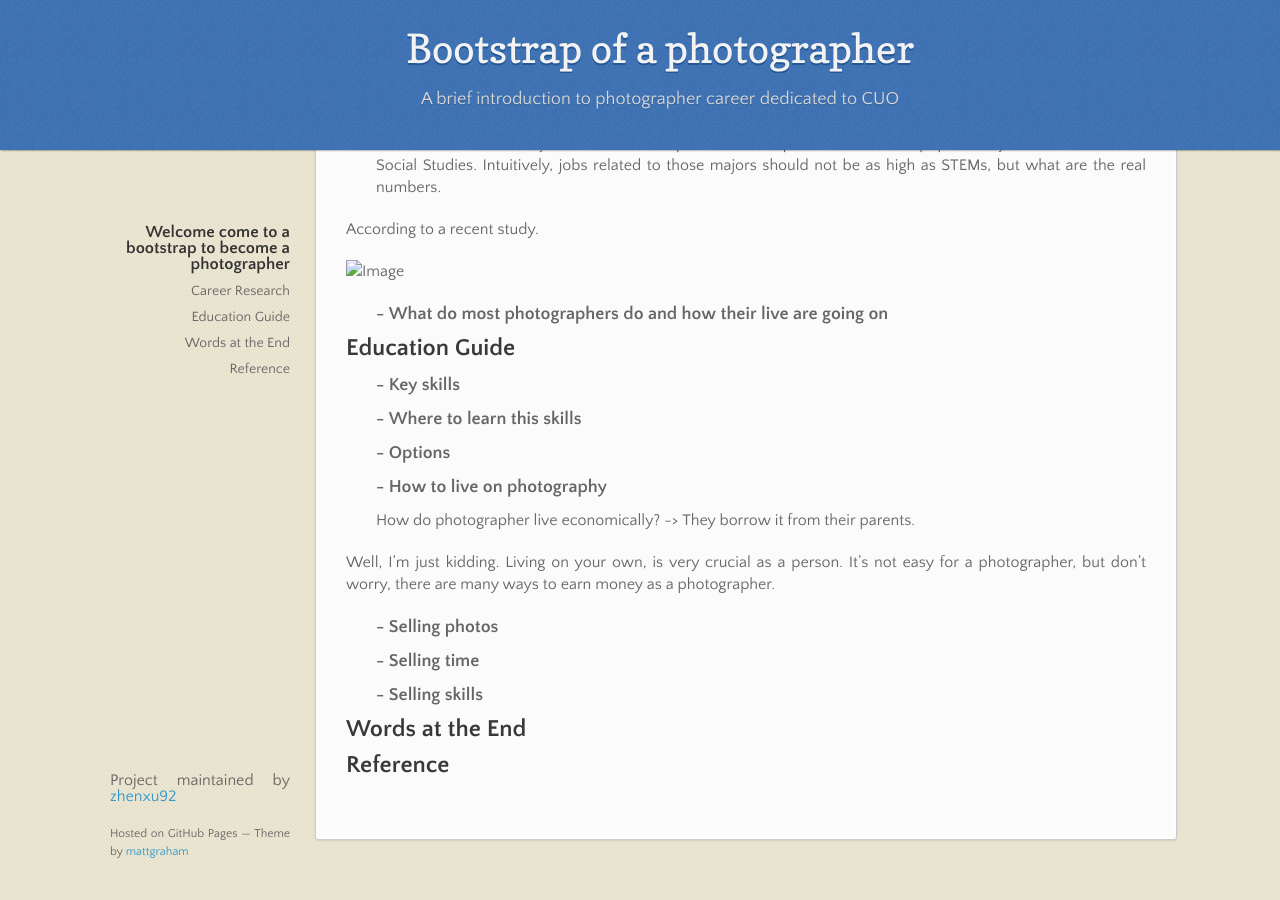
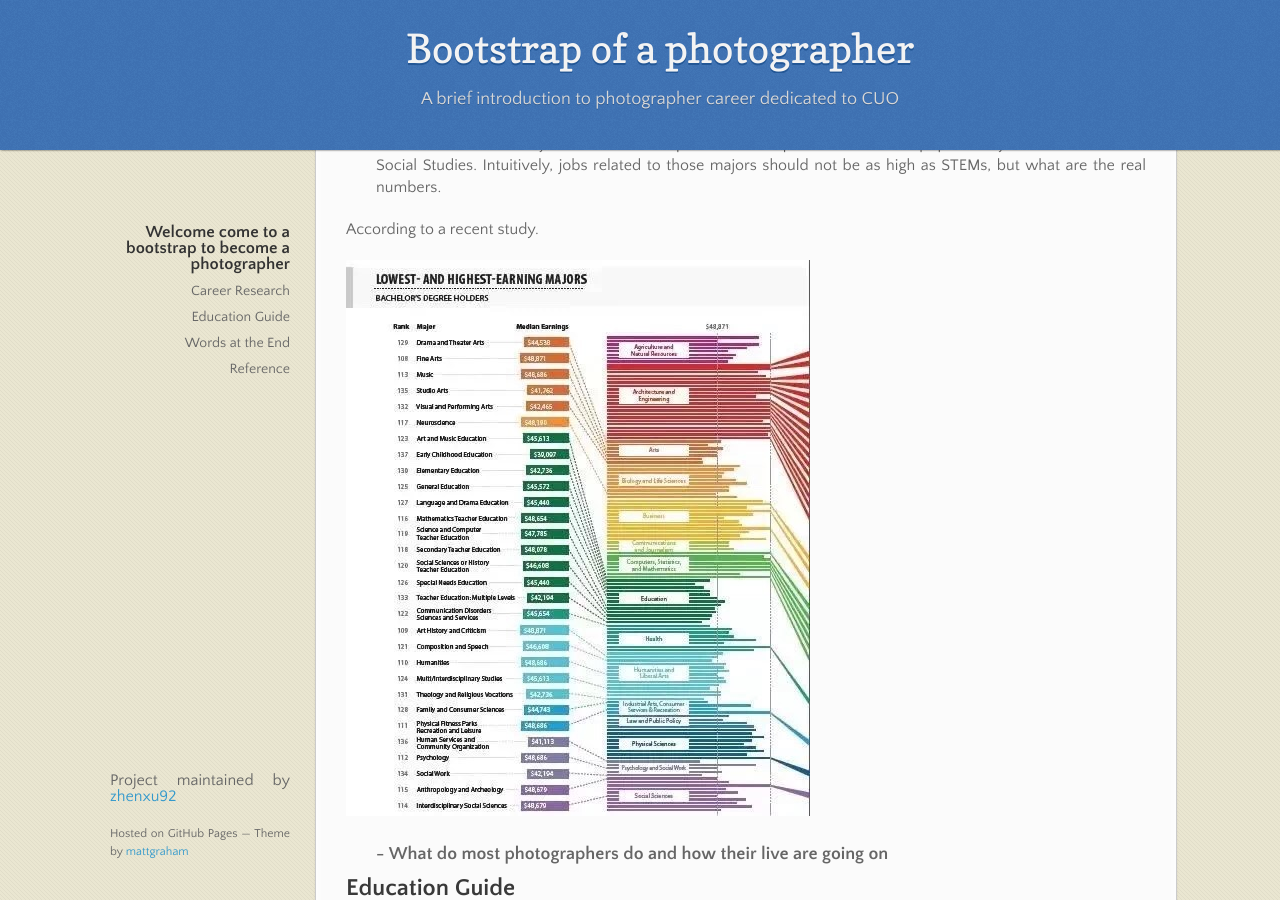
Before and after one commit to zhenxu92/BootstrapOfPhotographer, a Jekyll site: the page built from index.md, in a window 1280 px wide and 900 px high, scrolled down 416 px. Built offline with Jekyll 4.4.1, drawn with Linux system fonts in a browser that asks for light colours; our own code applies the rules of GitHub Pages for plain Markdown files.

Commit message:
modify the image addr

```diff
--- a/index.md
+++ b/index.md
@@ -14,7 +14,7 @@ Nowadays, high paying job are mostly associated with Science, Technology, Engine
 
 According to a recent study.
 
-![Image](../images/stats.jpeg)
+![Image](../BootstrapOfPhotographer/assets/images/stats.jpeg)
 
 ### - What do most photographers do and how their live are going on
 
```
